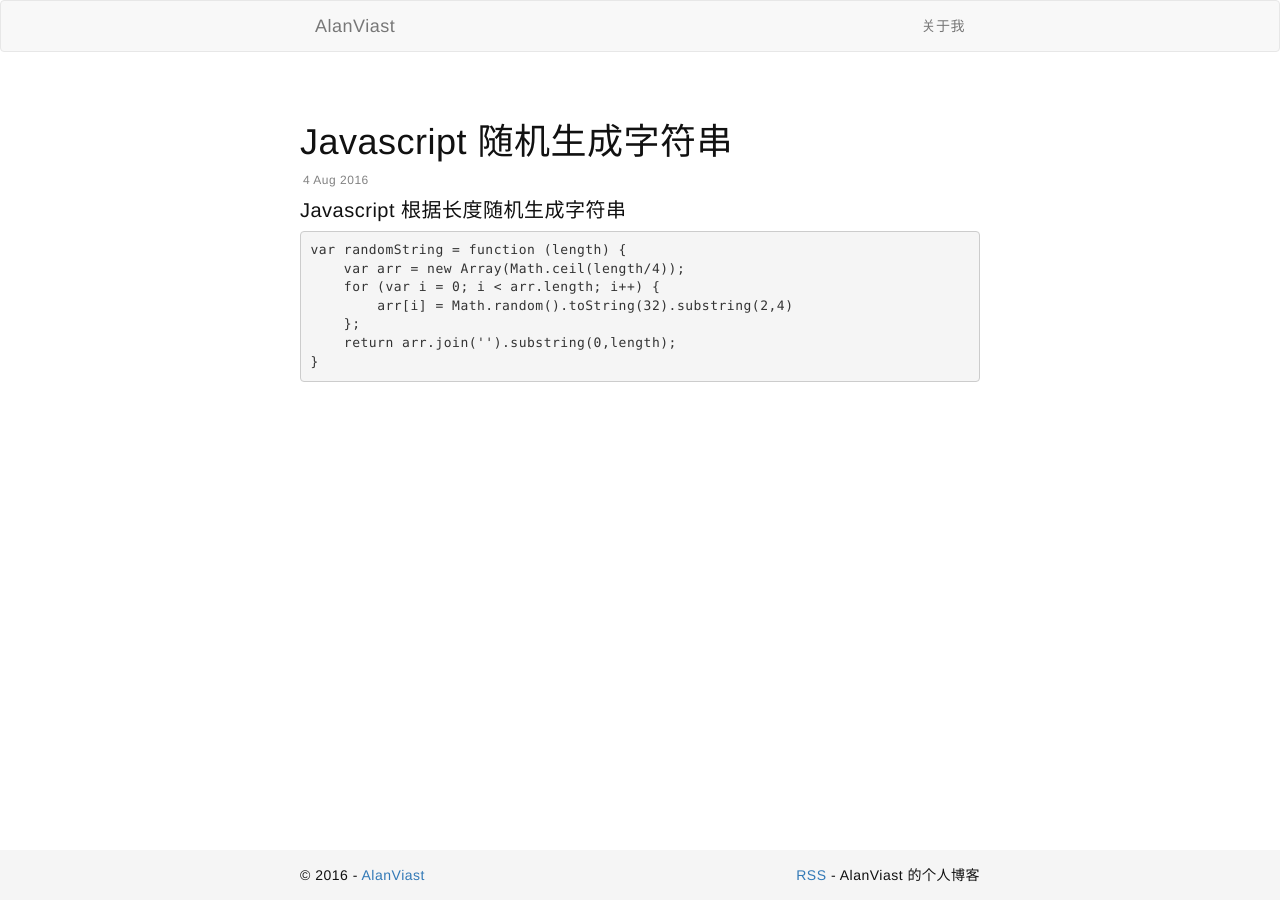
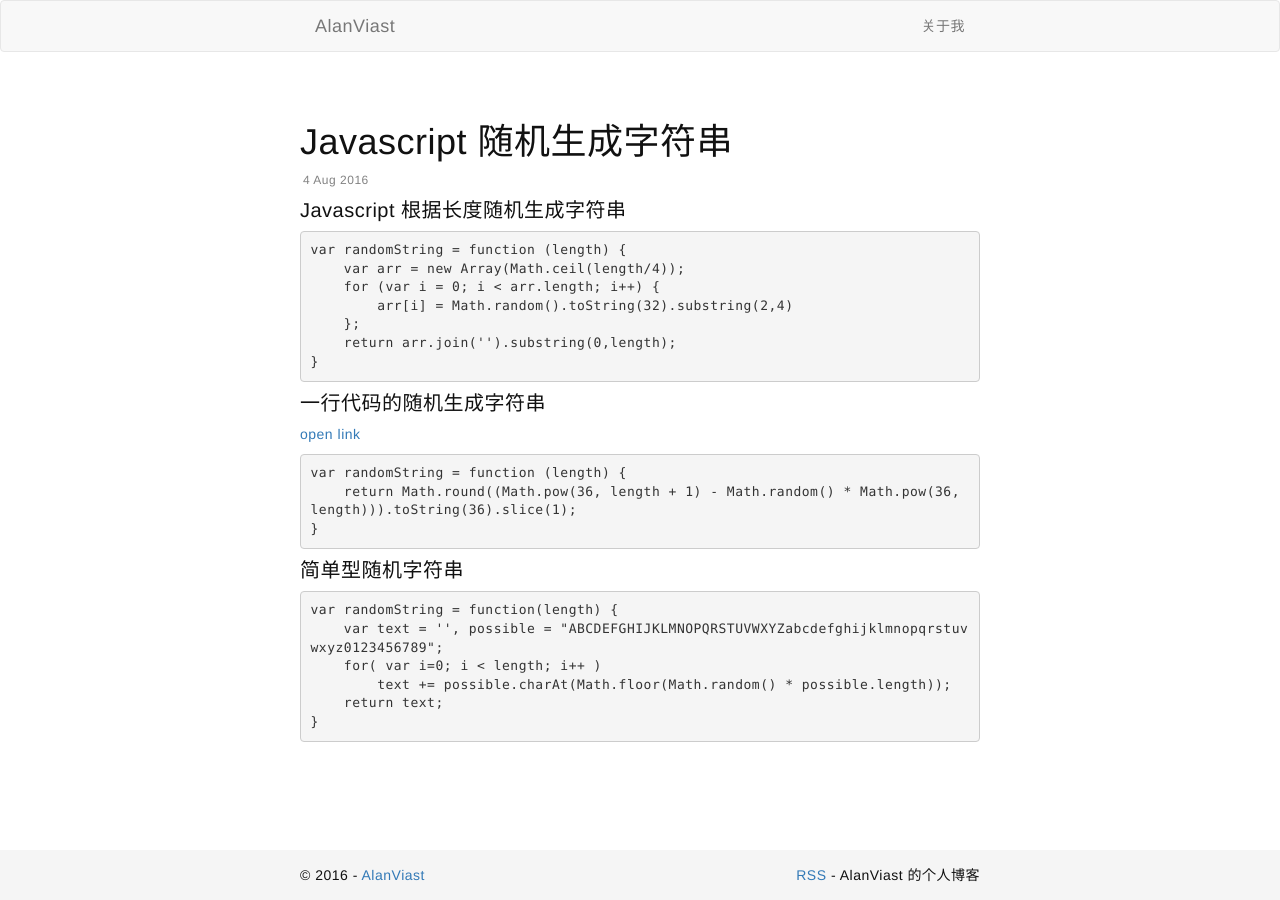
Before and after one commit to AlanViast/alanviast.github.io, a Jekyll site: the page built from _posts/2016-08-04-javascript-random-string.md, in a window 1280 px wide. Built offline with Jekyll 4.4.1, drawn with Linux system fonts in a browser that asks for light colours; Markdown is read by kramdown in place of the engine named in the settings.

Commit message:
random string

````diff
--- a/_posts/2016-08-04-javascript-random-string.md
+++ b/_posts/2016-08-04-javascript-random-string.md
@@ -16,3 +16,25 @@ var randomString = function (length) {
     return arr.join('').substring(0,length);
 }
 ```
+
+
+#### 一行代码的随机生成字符串
+
+[open link](http://stackoverflow.com/questions/10726909/random-alpha-numeric-string-in-javascript)
+
+``` Javascript
+var randomString = function (length) {
+    return Math.round((Math.pow(36, length + 1) - Math.random() * Math.pow(36, length))).toString(36).slice(1);
+}
+```
+
+#### 简单型随机字符串
+
+``` Javascript
+var randomString = function(length) {
+    var text = '', possible = "ABCDEFGHIJKLMNOPQRSTUVWXYZabcdefghijklmnopqrstuvwxyz0123456789";
+    for( var i=0; i < length; i++ )
+        text += possible.charAt(Math.floor(Math.random() * possible.length));
+    return text;
+}
+```
````
